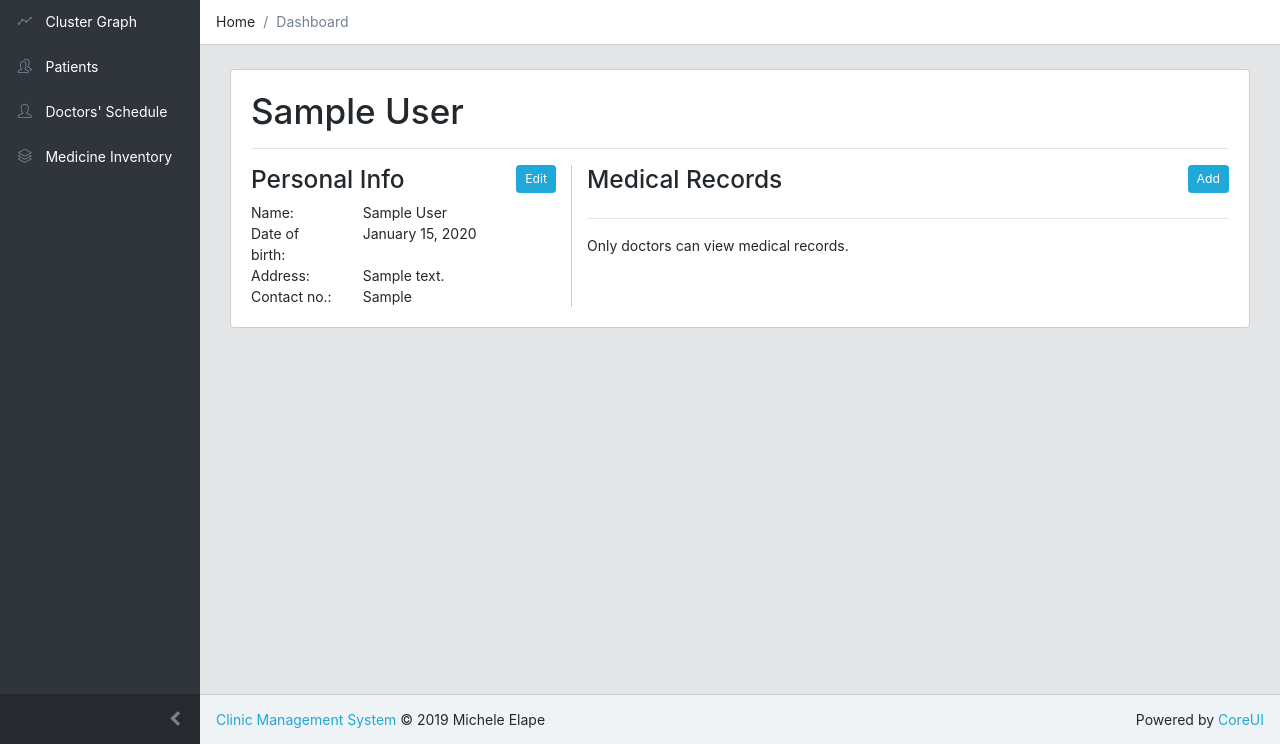
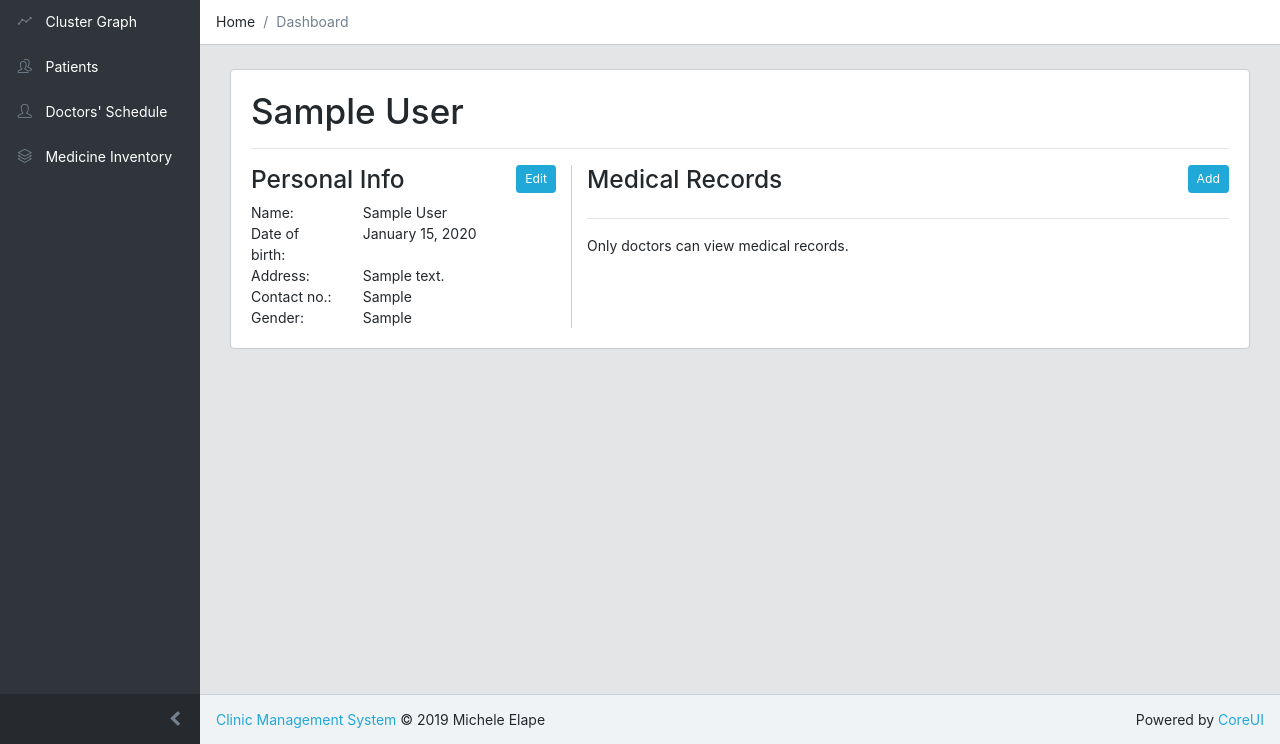
Before and after one commit to rcpelisco/ClinicManagementSystem, a Flask app: template cms/templates/patients/view.html in a window 1280 px wide. Shown: the part 56-800 px from the top of the page. Run offline with Flask 2, Linux system fonts and the light colour scheme; the template is opened without the code that fills it: values that come from a table or form of the project are taken from there, others are empty; tables that the repository leaves empty hold one stand-in row (values such as "Sample post"); some libraries are stand-ins or nearby versions.

Commit message:
Added gender in patients.view.html

```diff
--- a/cms/templates/patients/view.html
+++ b/cms/templates/patients/view.html
@@ -30,9 +30,13 @@
                     <div class="col-lg-4">Address:</div>
                     <div class="col-lg-8">{{ patient.address }}</div>
                 </div>
-                  <div class="row">
-                    <div class="col-lg-4">Contact no.:</div>
-                    <div class="col-lg-8">{{ patient.contact_no }}</div>
+                <div class="row">
+                  <div class="col-lg-4">Contact no.:</div>
+                  <div class="col-lg-8">{{ patient.contact_no }}</div>
+                </div>
+                <div class="row">
+                  <div class="col-lg-4">Gender:</div>
+                  <div class="col-lg-8">{{ patient.gender|capitalize }}</div>
                 </div>
               </div>
             </div>
```
